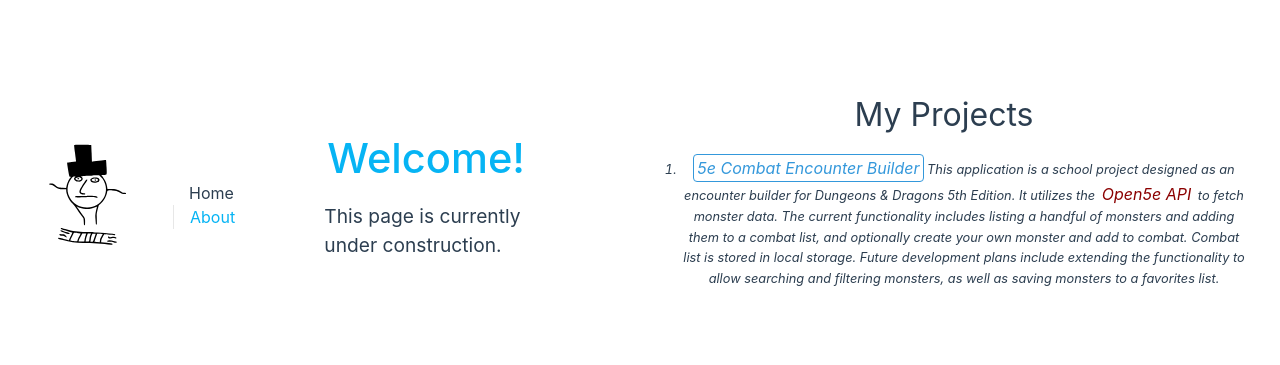
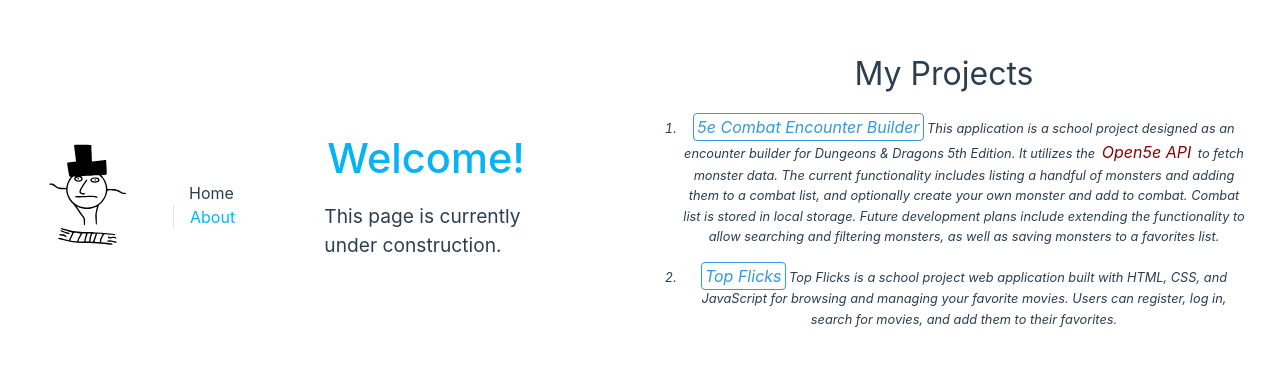
Before and after one commit to Mattan41/kruskopf-web, a Vue app: page / in a window 1280 px wide. Shown: the part 203-568 px from the top of the page. Built offline with nearby package versions, Linux system fonts and the light colour scheme.

Commit message:
add Top flicks

```diff
--- a/src/views/HomeView.vue
+++ b/src/views/HomeView.vue
@@ -9,6 +9,10 @@
         <li>
           <a href="https://5eCombatEncounter.kruskopf.org" target="_blank" class="project-link"> 5e Combat Encounter Builder</a>
           This application is a school project designed as an encounter builder for Dungeons & Dragons 5th Edition. It utilizes the <a href="https://open5e.com/api-docs" target="_blank" class="custom-link">Open5e API</a> to fetch monster data. The current functionality includes listing a handful of monsters and adding them to a combat list, and optionally create your own monster and add to combat. Combat list is stored in local storage. Future development plans include extending the functionality to allow searching and filtering monsters, as well as saving monsters to a favorites list.
+        </li>
+        <li>
+          <a href="https://topflicks.kruskopf.org/" target="_blank" class="project-link"> Top Flicks</a>
+          Top Flicks is a school project web application built with HTML, CSS, and JavaScript for browsing and managing your favorite movies. Users can register, log in, search for movies, and add them to their favorites.
         </li>
       </ol>
 
```
